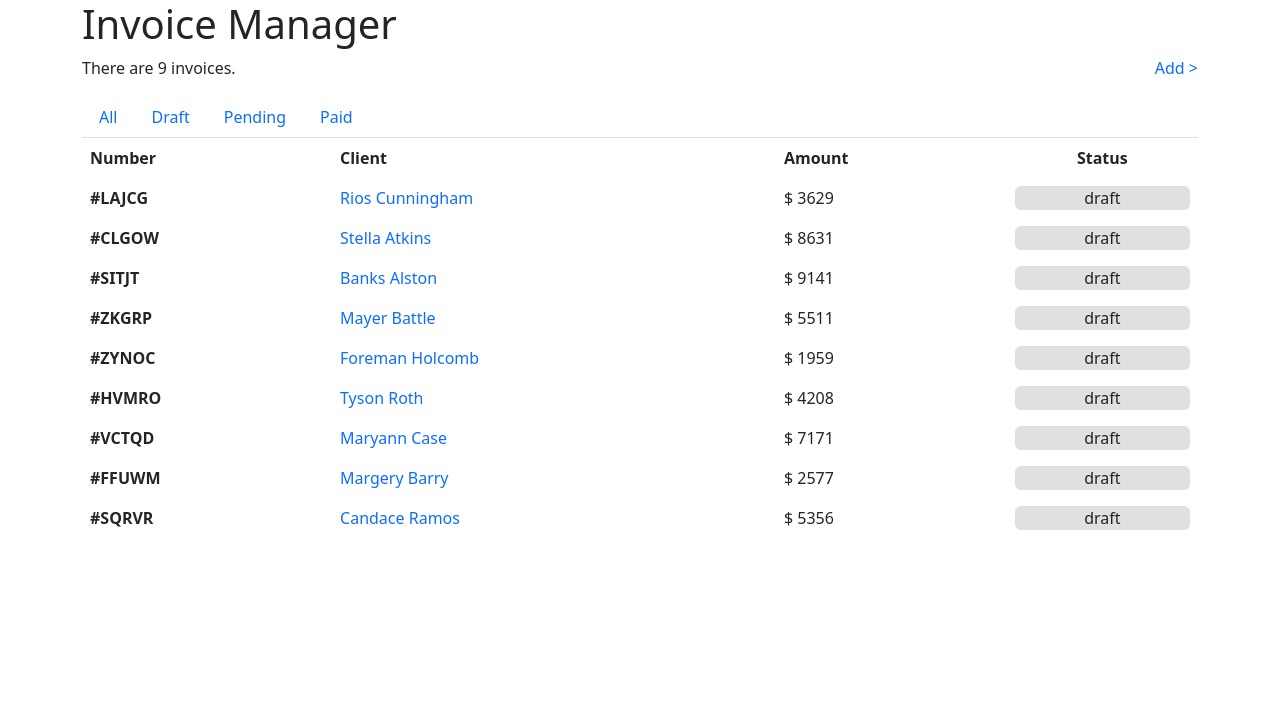
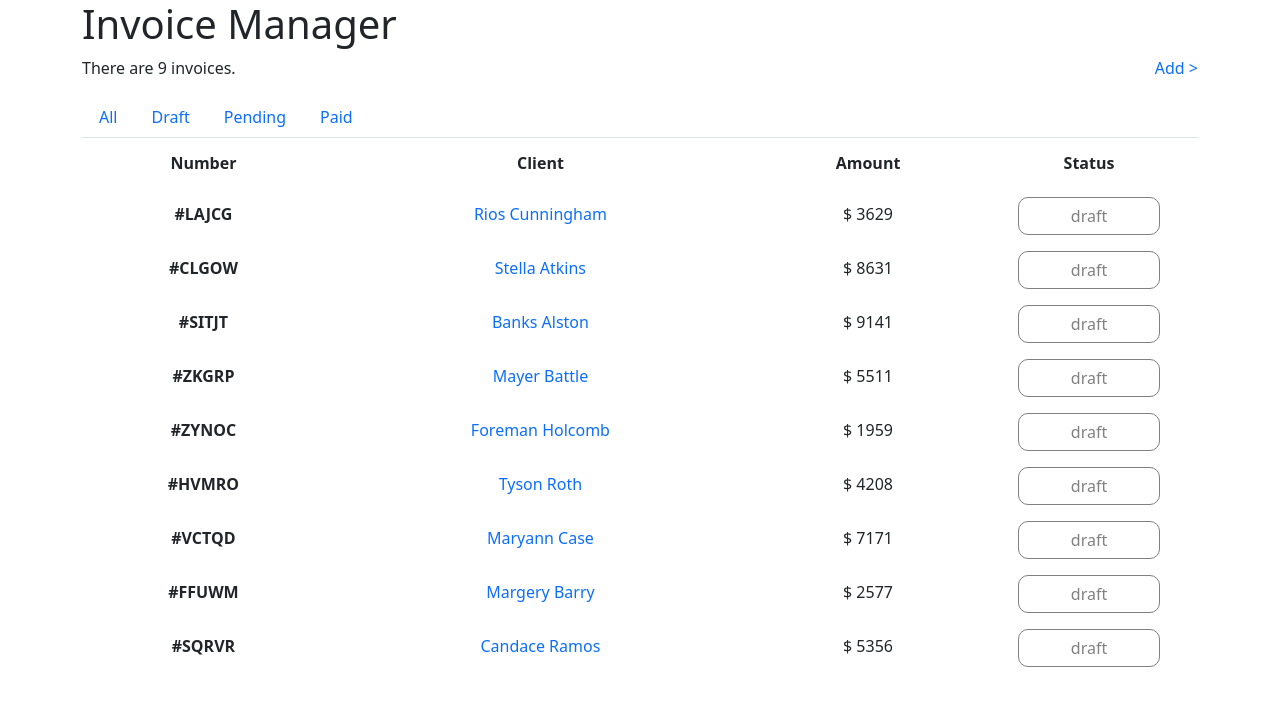
Before and after one commit to Ame0304/Invoice-Manager, a PHP site: page /index.php?status=draft in a window 1280 px wide. Shown: the top 706 px of the page. Run offline with PHP 8.4, Linux system fonts and the light colour scheme.

Commit message:
Improved the status button style

```diff
--- a/index.php
+++ b/index.php
@@ -36,24 +36,57 @@ $_SESSION['invoices'] = $invoices;
     <link href="https://cdn.jsdelivr.net/npm/bootstrap@5.0.0/dist/css/bootstrap.min.css" rel="stylesheet" integrity="sha384-wEmeIV1mKuiNpC+IOBjI7aAzPcEZeedi5yW5f2yOq55WWLwNGmvvx4Um1vskeMj0" crossorigin="anonymous">
     <script src="https://cdn.jsdelivr.net/npm/bootstrap@5.3.0-alpha3/dist/js/bootstrap.bundle.min.js" integrity="sha384-ENjdO4Dr2bkBIFxQpeoTz1HIcje39Wm4jDKdf19U8gI4ddQ3GYNS7NTKfAdVQSZe" crossorigin="anonymous"></script>
 <style>
-    .table tbody tr{
-        padding: 10px 0 ;
+    .btn-status{
+        background-color: transparent;
+        border-radius: 10px;
+        width: 70%;
     }
+
     .pending{
-        background-color:#b3ecb36b;
-        border-radius: 6px;
+        color:#ffc384;
+        border-color: #ffc384;
     }
+
+    .pending:hover{
+        background-color:#ffc384;
+        color:white;
+    }
+
     .paid{
-        background-color:#fff7aa94;
-        border-radius: 6px;
+
+        color: #93f093;
+        border-color: #93f093;
     }
+
+    .paid:hover{
+        background-color:#93f093;
+        color:white;
+    }
+
     .draft{
-        background-color:#d3d3d3b5;
-        border-radius: 6px;
+
+        color: grey;
+        border-color: grey;
+
     }
+
+    .draft:hover{
+        background-color:grey;
+        color:white;
+    }
+
     a{
         text-decoration: none;
     }
+
+    tr{
+        line-height: 35px;
+    }
+
+    th,td{
+        text-align: center;
+    }
+
 </style>
 </head>
 <body>
--- a/result.php
+++ b/result.php
@@ -17,7 +17,7 @@
         <a href="index.php?status=pending"><button class="nav-link" id="nav-pending-tab" data-bs-toggle="tab" data-bs-target="#nav-pending" type="button" role="tab" aria-controls="nav-pending" aria-selected="false">Pending</button></a>
         <a href="index.php?status=paid"><button class="nav-link" id="nav-paid-tab" data-bs-toggle="tab" data-bs-target="#nav-paid" type="button" role="tab" aria-controls="nav-paid" aria-selected="false">Paid</button></a>
         </div>
-    <table class="table table-hover table-borderless">
+    <table class="table table-borderless">
         <thead>
             <tr><th>Number</th><th>Client</th><th>Amount</th><th class="text-center">Status</th></tr>
         </thead>
@@ -27,7 +27,7 @@
                     <td ><strong>#<?php echo $invoice['number'];?></strong></td>
                     <td class="text-primary"><?php echo $invoice['client'];?></td>
                     <td >$ <?php echo $invoice['amount'];?></td>
-                    <td ><div class="<?php echo $invoice['status'];?> text-center"><?php echo $invoice['status'];?></div></td>
+                    <td class="td-status"><button type="button" class="btn btn-status <?php echo $invoice['status'];?>"><?php echo $invoice['status'];?></button></td>
                 </tr>
             <?php endforeach ?>
         </tbody>
```
